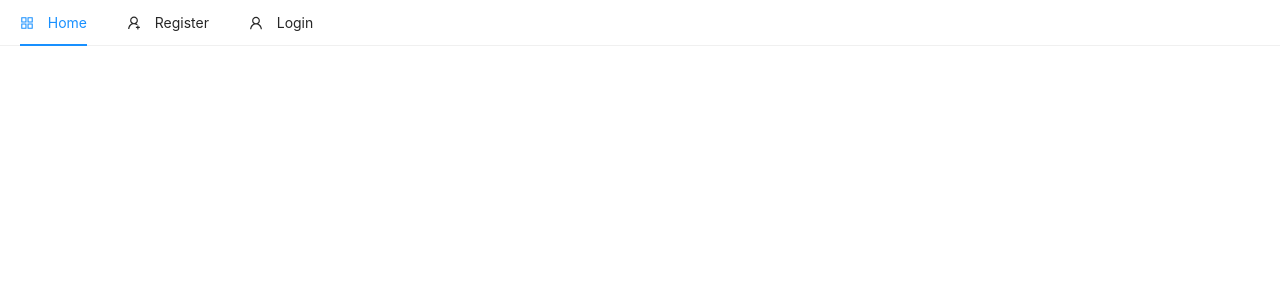
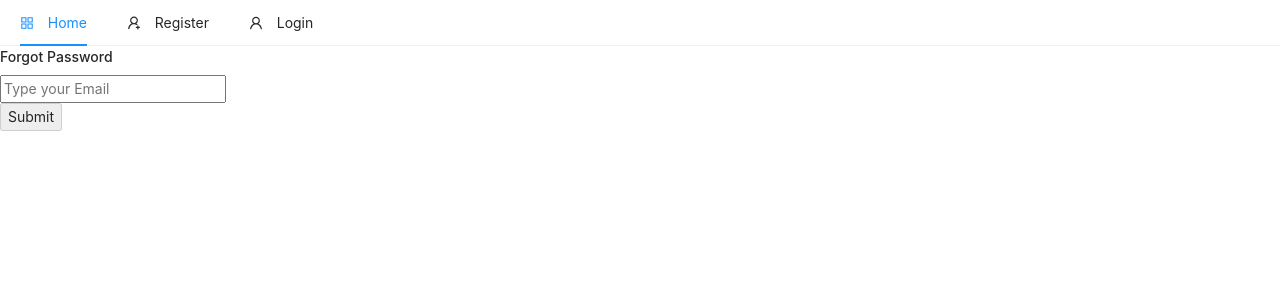
Before and after one commit to Miltonr87/Devils_TechCommerce, a React (Create React App) app: page /forgot/password in a window 1280 px wide. Shown: the top 300 px of the page. Built offline with nearby package versions, Linux system fonts and the light colour scheme; no server answers.

Commit message:
Forgot Password redirect

```diff
--- a/src/App.js
+++ b/src/App.js
@@ -8,6 +8,7 @@
 import Home from './pages/Home';
 import Header from './components/nav/Header';
 import RegisterComplete from './pages/auth/RegisterComplete';
+import ForgotPassword from './pages/auth/ForgotPassword';
 
 import { auth } from './firebase';
 import {useDispatch} from 'react-redux';
@@ -45,6 +46,7 @@
         <Route exact path="/login" component={Login} />
         <Route exact path="/register" component={Register} />
         <Route exact path="/register/complete" component={RegisterComplete} />
+        <Route exact path="/forgot/password" component={ForgotPassword} />
       </Switch>
     </>
   )
--- /dev/null
+++ b/src/pages/auth/ForgotPassword.js
@@ -0,0 +1,56 @@
+import React, { useState, useEffect } from 'react';
+import { auth } from '../../firebase';
+import { toast, ToastContainer } from 'react-toastify';
+import { useSelector } from 'react-redux';
+
+const ForgotPassword = ({ history }) => {
+    const [email, setEmail] = useState('');
+    const [loading, setLoading] = useState(false);
+
+    const handleSubmit = async (e) => {
+        e.preventDefault()
+        setLoading(true)
+
+        const config = {
+            url: process.env.REACT_APP_FORGOT_PASSWORD_REDIRECT,
+            handleCodeInApp: true,
+        }
+
+        await auth
+        .sendPasswordResetEmail(email, config)
+        .then(() => {
+            setEmail('')
+            setLoading(false)
+            toast.success('Check Your Email for Password Reset Link')
+        })
+        .catch((error) => {
+            setLoading(false)
+            toast.error(error.message)
+            console.log('ERROR MSG IN FORGOT PASSWORD', error)
+        })
+    }
+
+    return (
+        <div className="container col-md-6 offset-md-3 p-5">
+            {loading ?
+            <h4 className="text-danger">Loading</h4>
+            :
+            <h4>Forgot Password</h4>}
+            <form onSubmit={handleSubmit}>
+                <input
+                type="email"
+                className="form-control"
+                value={email}
+                onChange={(e) => setEmail(e.target.value)}
+                placeHolder="Type your Email"
+                autofocus />
+            <br />
+                <button className="btn btn-raised" disabled={!email}>
+                    Submit
+                </button>
+            </form>
+        </div>
+    )
+}
+
+export default ForgotPassword;
--- a/src/pages/auth/Login.js
+++ b/src/pages/auth/Login.js
@@ -5,6 +5,7 @@
 import { MailOutlined,
          GoogleOutlined  } from '@ant-design/icons';
 import { useDispatch } from 'react-redux';
+import { Link } from 'react-router-dom';
 
 
 const Login = ({ history }) => {
@@ -108,6 +109,10 @@
                         size="large">
                         Login with Google
                     </Button>
+
+                    <Link to="/forgot/password" className="float-right text-danger">
+                        Forgot Password
+                    </Link>
                 </div>
             </div>
         </div>
```
Also changed, not shown: 1 other file (tests, documents, lock files or other folders).
